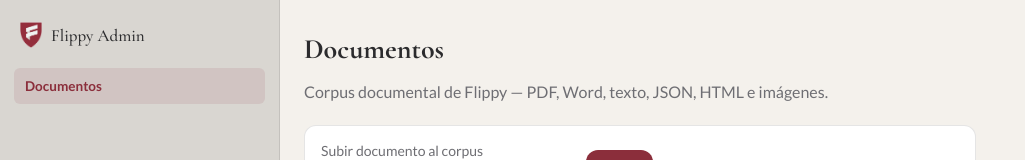
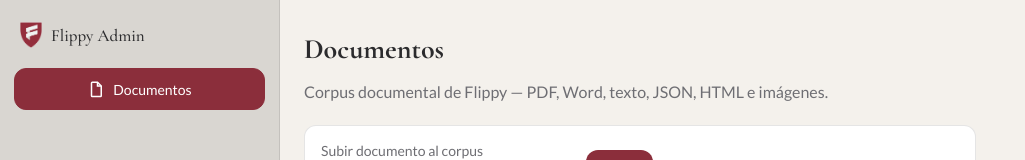
Before and after one commit to ezequiel-guti/flippy, a Next.js app in the folder flippy-web/: page /admin in a window 1280 px wide. Shown: the top 160 px of the page, without its empty margins (0-1025 px from the left). Built offline with nearby package versions, Linux system fonts and the light colour scheme; no server answers.

Commit message:
style: match admin sidebar nav item to the "Nuevo chat" button style

```diff
--- a/flippy-web/components/AdminSidebar.module.css
+++ b/flippy-web/components/AdminSidebar.module.css
@@ -30,23 +30,28 @@
 }
 
 .navItem {
-  display: block;
+  display: flex;
+  align-items: center;
+  justify-content: center;
+  gap: 8px;
+  width: 100%;
   font-family: var(--font-secondary);
-  font-size: 13.5px;
-  color: var(--color-text-primary);
+  font-size: 14px;
+  color: var(--color-primary);
+  background: var(--color-white);
+  border: 1px solid var(--color-primary);
+  border-radius: var(--border-radius-md);
+  padding: 11px;
   text-decoration: none;
-  border-radius: var(--border-radius-sm);
-  padding: 10px 11px;
 }
 
 .navItem:hover {
-  background: rgba(43, 43, 45, 0.05);
+  background: var(--color-primary-tint);
 }
 
 .navItemActive {
-  background: var(--color-primary-tint);
-  color: var(--color-primary);
-  font-weight: var(--font-weight-bold);
+  background: var(--color-primary);
+  color: var(--color-white);
 }
 
 .footer {
--- a/flippy-web/components/AdminSidebar.tsx
+++ b/flippy-web/components/AdminSidebar.tsx
@@ -29,6 +29,10 @@ export default function AdminSidebar({ activeHref }: AdminSidebarProps) {
               className={`${styles.navItem} ${item.href === activeHref ? styles.navItemActive : ""}`}
               aria-current={item.href === activeHref ? "page" : undefined}
             >
+              <svg viewBox="0 0 24 24" fill="none" stroke="currentColor" strokeWidth="2" width="18" height="18">
+                <path d="M7 3h7l5 5v13a1 1 0 01-1 1H7a1 1 0 01-1-1V4a1 1 0 011-1z" />
+                <path d="M14 3v5h5" />
+              </svg>
               {item.label}
             </Link>
           </li>
```
